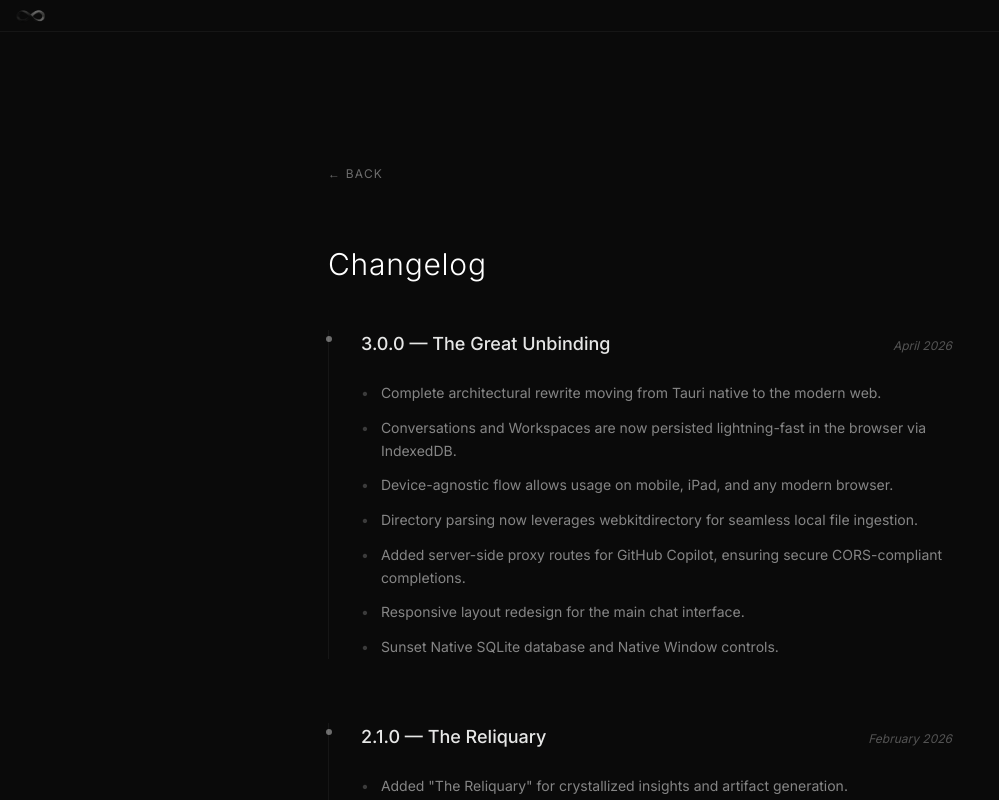
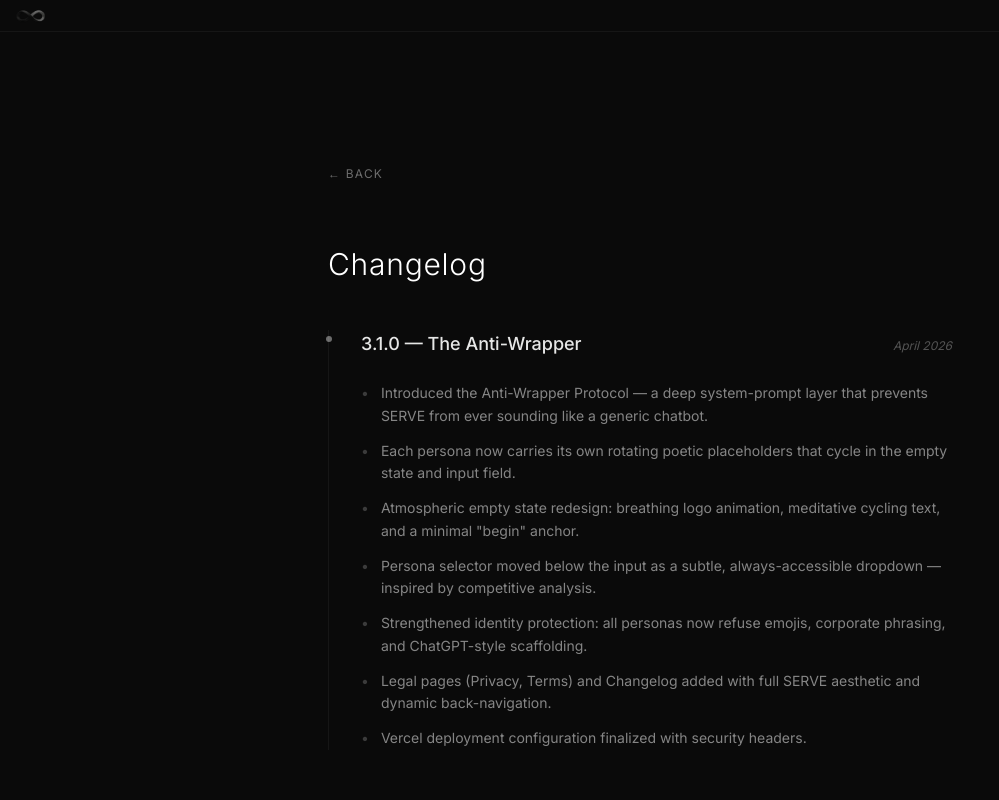
Before and after one commit to KNIGHTABDO/serve, a Next.js app: page /changelog in a window 1280 px wide. Shown: the whole page, without its empty margins (0-999 px from the left). Built offline with nearby package versions, Linux system fonts and the light colour scheme.

Commit message:
v3.1.0: changelog, version bump, anti-wrapper release

```diff
--- a/app/changelog/page.tsx
+++ b/app/changelog/page.tsx
@@ -6,6 +6,20 @@ export default function ChangelogPage() {
   const router = useRouter();
 
   const versions = [
+    {
+      version: '3.1.0',
+      date: 'April 2026',
+      title: 'The Anti-Wrapper',
+      changes: [
+        'Introduced the Anti-Wrapper Protocol — a deep system-prompt layer that prevents SERVE from ever sounding like a generic chatbot.',
+        'Each persona now carries its own rotating poetic placeholders that cycle in the empty state and input field.',
+        'Atmospheric empty state redesign: breathing logo animation, meditative cycling text, and a minimal "begin" anchor.',
+        'Persona selector moved below the input as a subtle, always-accessible dropdown — inspired by competitive analysis.',
+        'Strengthened identity protection: all personas now refuse emojis, corporate phrasing, and ChatGPT-style scaffolding.',
+        'Legal pages (Privacy, Terms) and Changelog added with full SERVE aesthetic and dynamic back-navigation.',
+        'Vercel deployment configuration finalized with security headers.',
+      ]
+    },
     {
       version: '3.0.0',
       date: 'April 2026',
--- a/package.json
+++ b/package.json
@@ -1,6 +1,6 @@
 {
   "name": "serve",
-  "version": "3.0.0",
+  "version": "3.1.0",
   "private": true,
   "scripts": {
     "dev": "next dev",
```
